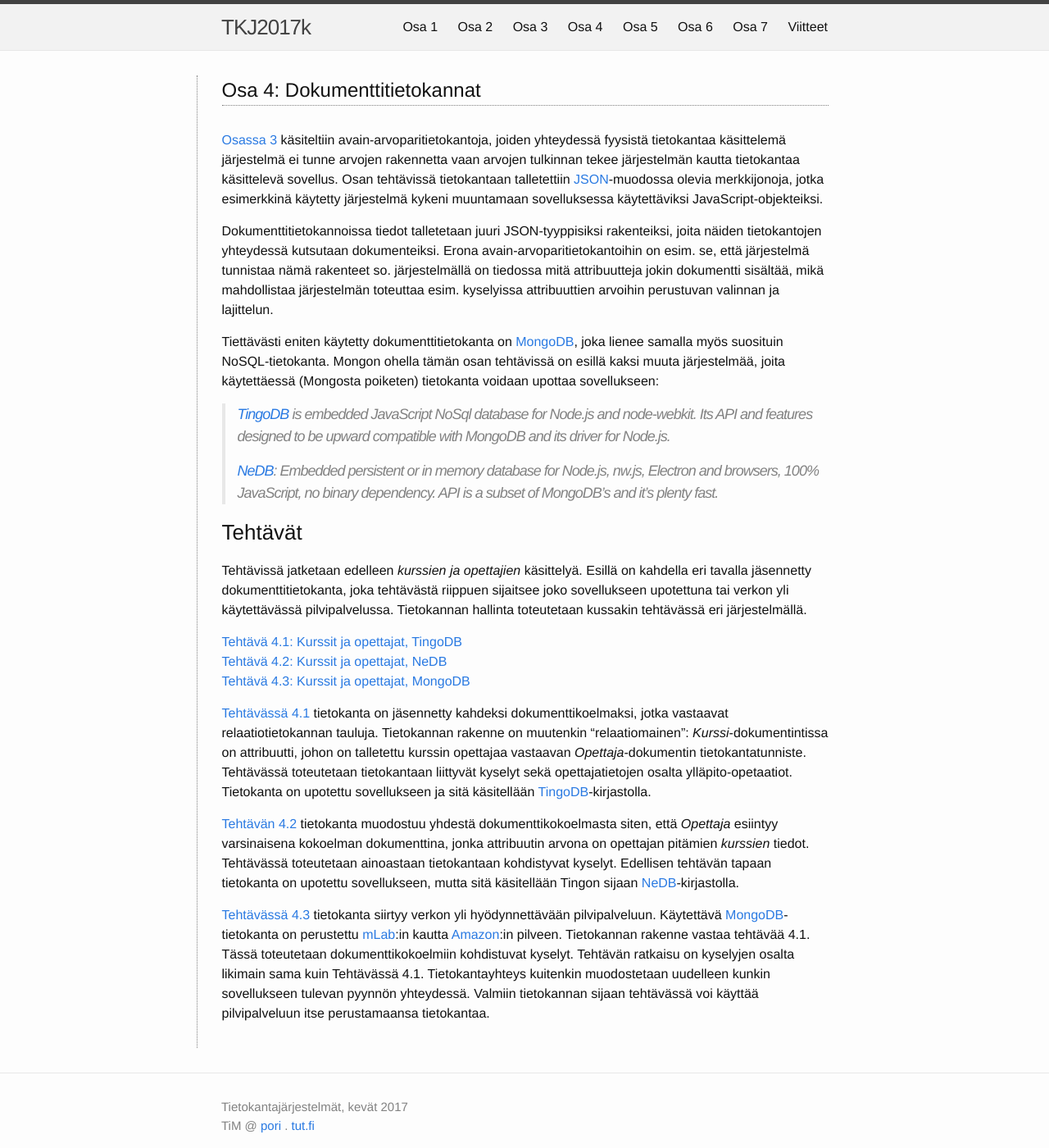
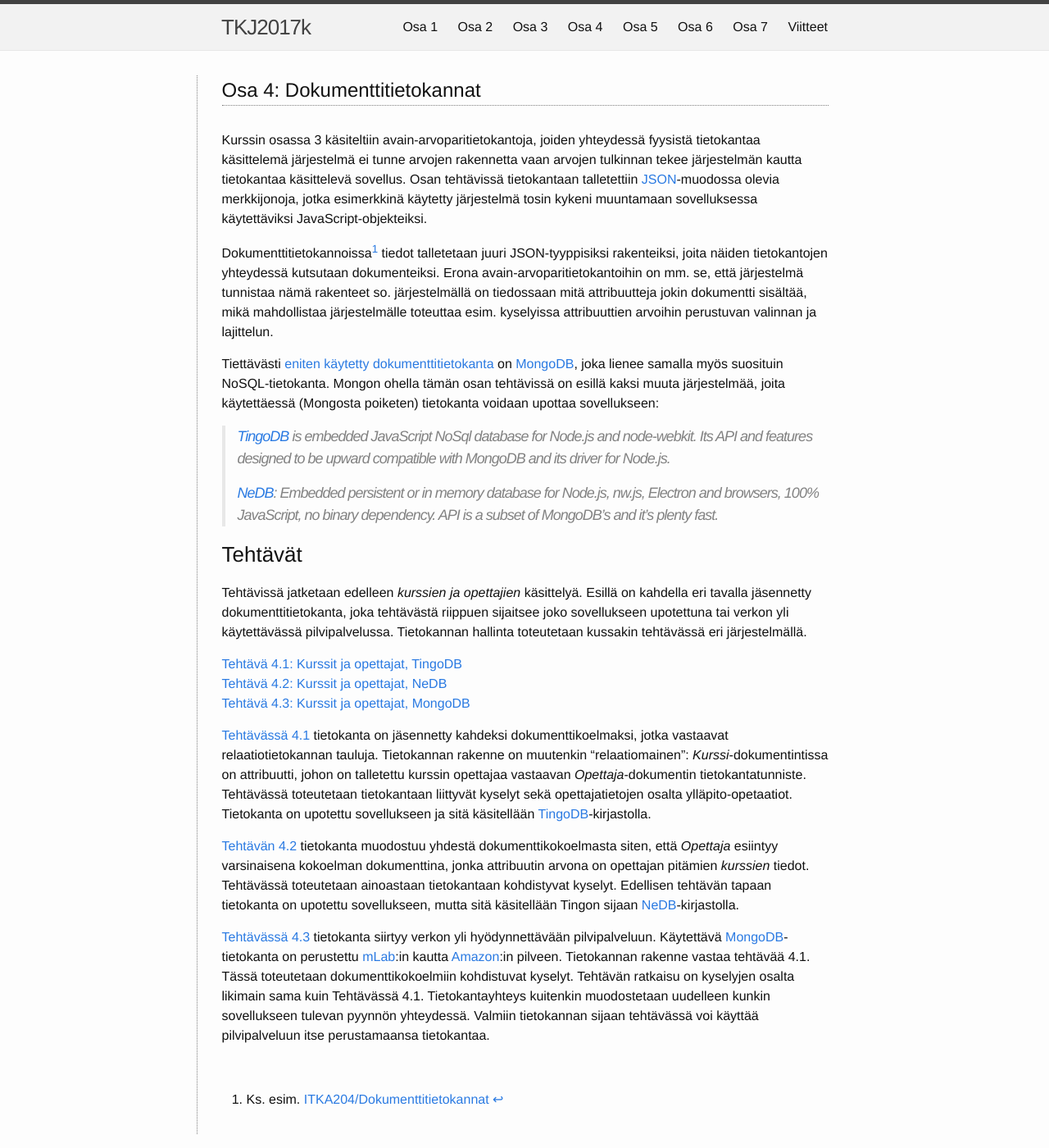
Before and after one commit to timedu/tkj2017k, a Jekyll site: the page built from docs/_osa4/index.md, in a window 1280 px wide and 1400 px high. Shown: the whole window at 82% size. Built offline with Jekyll 4.4.1, drawn with Linux system fonts in a browser that asks for light colours.

```diff
--- a/docs/_osa4/index.md
+++ b/docs/_osa4/index.md
@@ -3,13 +3,19 @@ layout: collection_index
 permalink: /:collection/index.html
 ---
 
-[Osassa 3](../osa3) käsiteltiin avain-arvoparitietokantoja, joiden yhteydessä fyysistä tietokantaa käsittelemä järjestelmä ei tunne arvojen rakennetta vaan arvojen tulkinnan tekee järjestelmän kautta tietokantaa käsittelevä sovellus. Osan tehtävissä tietokantaan  talletettiin [JSON][JSON]-muodossa olevia merkkijonoja, jotka esimerkkinä käytetty järjestelmä kykeni muuntamaan sovelluksessa käytettäviksi JavaScript-objekteiksi.
+Kurssin osassa 3 käsiteltiin avain-arvoparitietokantoja, joiden yhteydessä fyysistä tietokantaa käsittelemä järjestelmä ei tunne arvojen rakennetta vaan arvojen tulkinnan tekee järjestelmän kautta tietokantaa käsittelevä sovellus. Osan tehtävissä tietokantaan  talletettiin [JSON][JSON]-muodossa olevia merkkijonoja, jotka esimerkkinä käytetty järjestelmä tosin kykeni muuntamaan sovelluksessa käytettäviksi JavaScript-objekteiksi.
 
 [JSON]: http://www.json.org
 
-Dokumenttitietokannoissa tiedot talletetaan juuri JSON-tyyppisiksi rakenteiksi, joita näiden tietokantojen yhteydessä kutsutaan dokumenteiksi. Erona avain-arvoparitietokantoihin on esim. se, että järjestelmä tunnistaa nämä rakenteet so. järjestelmällä on tiedossa mitä attribuutteja jokin dokumentti sisältää, mikä mahdollistaa järjestelmän toteuttaa esim. kyselyissa attribuuttien arvoihin perustuvan valinnan ja lajittelun.
+Dokumenttitietokannoissa[^1] tiedot talletetaan juuri JSON-tyyppisiksi rakenteiksi, joita näiden tietokantojen yhteydessä kutsutaan dokumenteiksi. Erona avain-arvoparitietokantoihin on mm. se, että järjestelmä tunnistaa nämä rakenteet so. järjestelmällä on tiedossaan mitä attribuutteja jokin dokumentti sisältää, mikä mahdollistaa järjestelmälle toteuttaa esim. kyselyissa attribuuttien arvoihin perustuvan valinnan ja lajittelun.
 
-Tiettävästi eniten käytetty dokumenttitietokanta on [MongoDB][MongoDB], joka lienee samalla myös suosituin NoSQL-tietokanta. Mongon ohella tämän osan tehtävissä on esillä kaksi muuta järjestelmää, joita käytettäessä (Mongosta poiketen) tietokanta voidaan upottaa sovellukseen:
+[^1]: Ks. esim. [ITKA204/Dokumenttitietokannat](https://tim.jyu.fi/view/kurssit/tktl/itka204/kurssimoniste#dokumenttitietokannat)
+
+Tiettävästi [eniten käytetty dokumenttitietokanta][ranking] on [MongoDB][MongoDB], joka lienee samalla myös suosituin NoSQL-tietokanta. Mongon ohella tämän osan tehtävissä on esillä kaksi muuta järjestelmää, joita käytettäessä (Mongosta poiketen) tietokanta voidaan upottaa sovellukseen:
+
+
+[ranking]: http://db-engines.com/en/ranking/document+store
+
 
 > [TingoDB][TingoDB] is embedded JavaScript NoSql database for Node.js and node-webkit. Its API and features designed to be upward compatible with MongoDB and its driver for Node.js.
 >
@@ -35,3 +41,5 @@ Tehtävissä jatketaan edelleen *kurssien ja opettajien* käsittelyä. Esillä o
 [MongoDB]: https://www.mongodb.com
 [mLab]: https://mlab.com
 [Amazon]: https://aws.amazon.com
+
+<br/>
```
Also changed, not shown: docs/_osa3/index.md (+5 -1 lines), docs/_osa4/tehtava41.md (+2 -2 lines), docs/_osa4/tehtava42.md (+2 -2 lines), docs/_osa4/tehtava43.md (+2 -2 lines).
